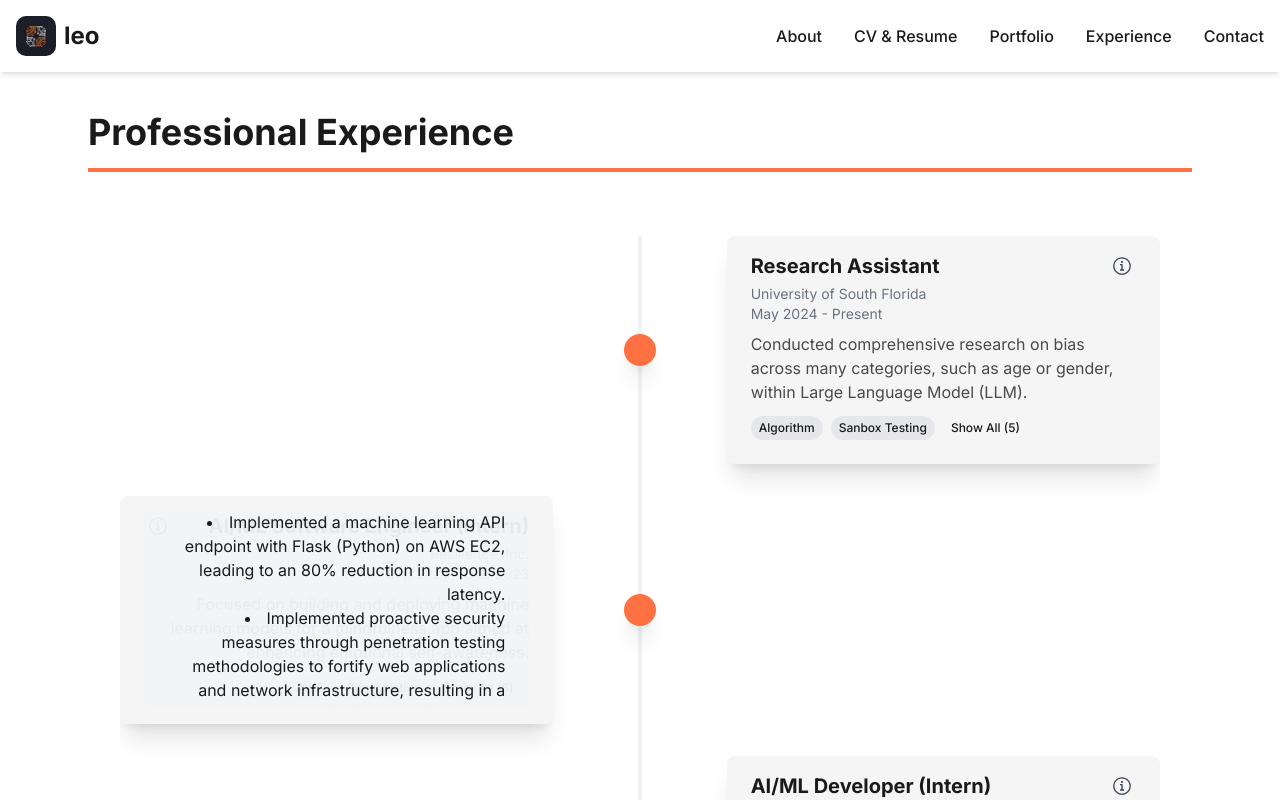
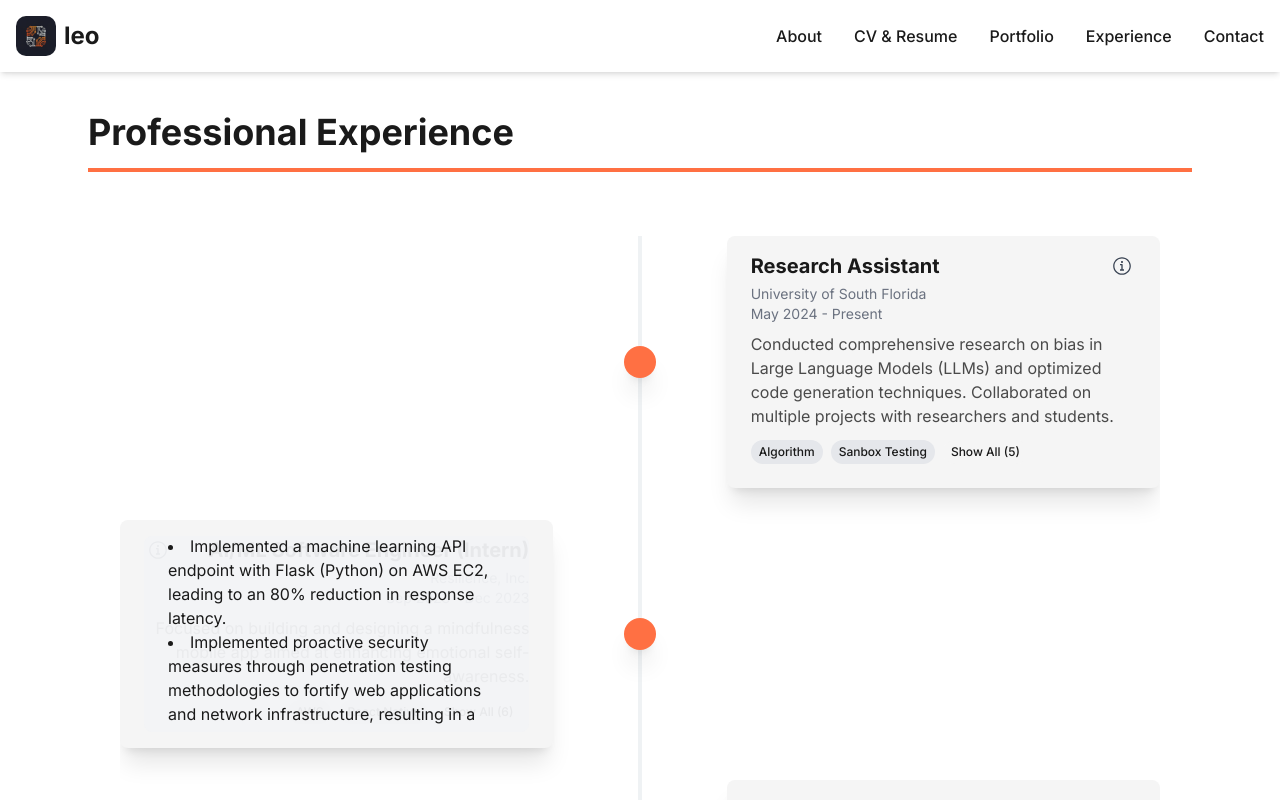
Before and after one commit to hieuminh65/mywebleo, a Next.js app: page /experience in a window 1280 px wide. Both pictures are taken after a click on the button 336 px from the left and 526 px from the top of the page. Shown: the top 800 px of the page. Built offline with nearby package versions, Linux system fonts and the light colour scheme.

Commit message:
feat: Update TimelineNode component to align bullet points to the left

```diff
--- a/src/app/experience/_components/TimelineNode.tsx
+++ b/src/app/experience/_components/TimelineNode.tsx
@@ -133,7 +133,7 @@ const TimelineNode: React.FC<TimelineNodeProps> = ({
               onClick={toggleDetails}
             >
               <h4 className="text-lg font-semibold mb-3">Highlights:</h4>
-              <ul className="list-disc list-inside text-off-black">
+              <ul className="list-disc list-inside text-off-black text-left">
                 {bulletPoints.map((point, index) => (
                   <li key={index}>{point}</li>
                 ))}
--- a/src/app/experience/page.tsx
+++ b/src/app/experience/page.tsx
@@ -12,7 +12,7 @@ const ExperiencePage: React.FC = () => {
       title: "Research Assistant",
       company: "University of South Florida",
       description:
-        "Conducted comprehensive research on bias across many categories, such as age or gender, within Large Language Model (LLM).",
+        "Conducted comprehensive research on bias in Large Language Models (LLMs) and optimized code generation techniques. Collaborated on multiple projects with researchers and students.",
       techStack: [
         "Algorithm",
         "Sanbox Testing",
@@ -35,7 +35,7 @@ const ExperiencePage: React.FC = () => {
       title: "AI/ML Software Engineer (Intern)",
       company: "Resilience, Inc.",
       description:
-        "Focused on building and deploying machine learning models for a mindfulness app aimed at enhancing emotional self-awareness.",
+        "Focused on building and designing a mindfulness mobile app aimed at enhancing emotional self-awareness.",
       techStack: [
         "AWS",
         "React Native",
```
